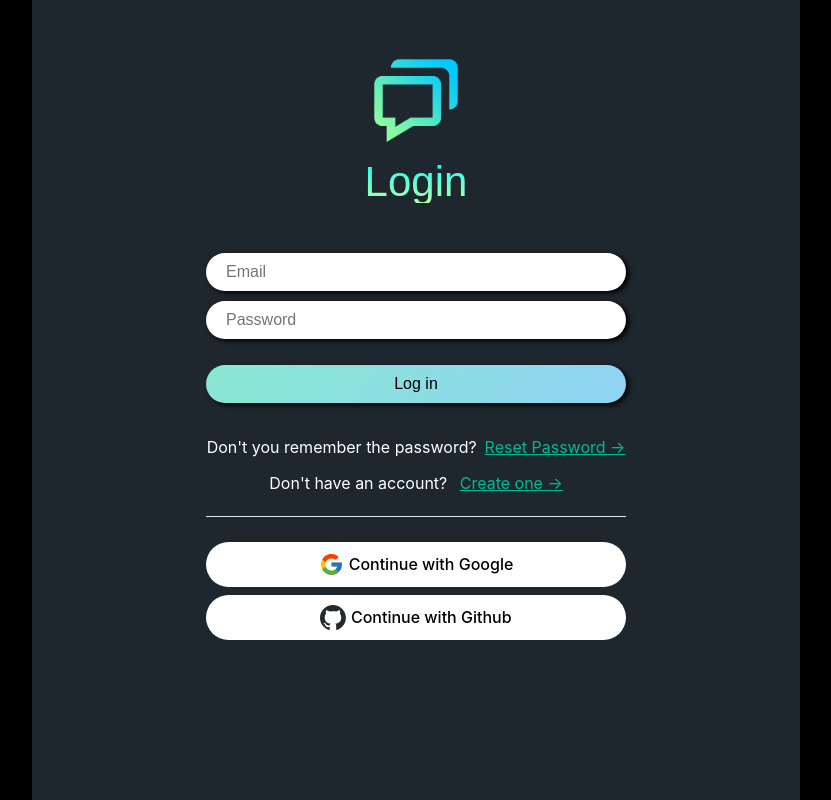
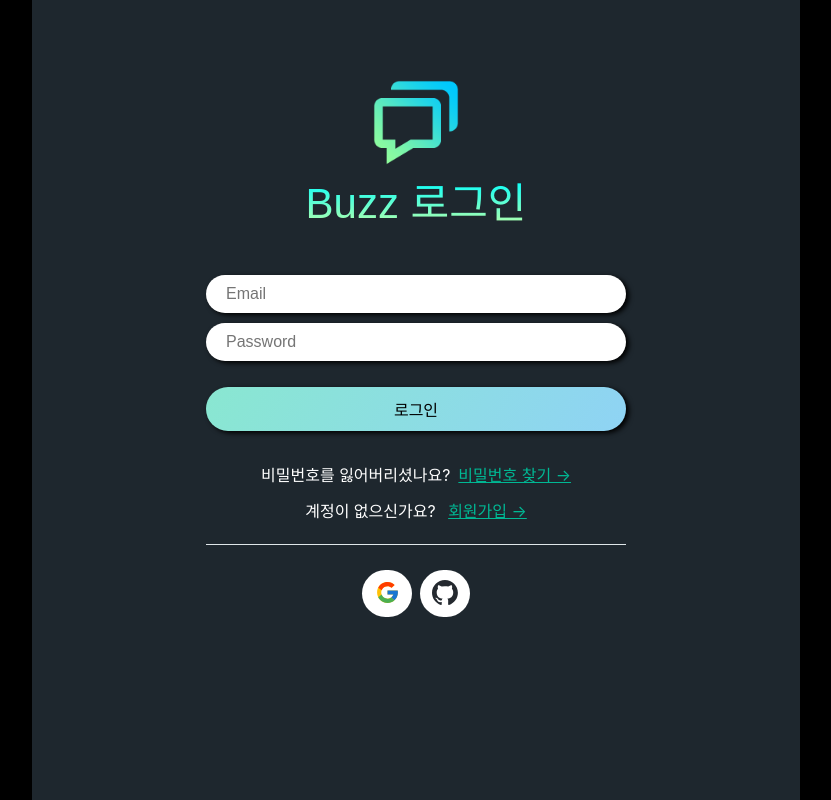
Before and after one commit to sum529-create/buzz-chatly, a React (Vite) app: page /login in a window 1280 px wide. Shown: the whole page, without its empty margins (224-1055 px from the left). Built offline with nearby package versions, Linux system fonts and the light colour scheme; a web font is replaced by a local one.

Commit message:
#bc - 로그인창 영문 -> 한글로 변경

```diff
--- a/src/components/external-login.tsx
+++ b/src/components/external-login.tsx
@@ -2,7 +2,7 @@ import {
   GithubAuthProvider,
   GoogleAuthProvider,
   signInWithPopup,
-  signInWithRedirect,
+  // signInWithRedirect,
 } from "firebase/auth";
 import { useNavigate } from "react-router-dom";
 import styled from "styled-components";
@@ -13,23 +13,25 @@ const BtnWrapper = styled.div`
   border-top: 1px solid #dfe6e9;
   padding-top: 25px;
   display: flex;
-  flex-direction: column;
   width: 100%;
   gap: 0.5rem;
+  justify-content: center;
 `;
 
 const Button = styled.span`
   background-color: #fff;
   font-weight: 500;
-  padding: 10px 20px;
+  padding: 10px;
   border-radius: 50px;
   border: 0;
   color: #000;
-  width: 100%;
+  width: 50px;
+  text-align: center;
+  /* width: 100%;
   display: flex;
   gap: 5px;
   align-items: center;
-  justify-content: center;
+  justify-content: center; */
   cursor: pointer;
 `;
 
@@ -58,11 +60,9 @@ export default function ExternalLogin() {
     <BtnWrapper>
       <Button onClick={() => onClick("google")}>
         <Logo src="/images/google-logo.svg" />
-        Continue with Google
       </Button>
       <Button onClick={() => onClick("github")}>
         <Logo src="/images/github-logo.svg" />
-        Continue with Github
       </Button>
     </BtnWrapper>
   );
--- a/src/routes/create-account.tsx
+++ b/src/routes/create-account.tsx
@@ -73,7 +73,10 @@ export default function CreateAccount() {
 
   return (
     <Wrapper>
-      <Title>Join the Community</Title>
+      <Title>
+        {/* Join the Community */}
+        회원가입
+      </Title>
       <Form onSubmit={onSubmit}>
         <Input
           name="name"
@@ -99,14 +102,11 @@ export default function CreateAccount() {
           type="password"
           required
         />
-        <Input
-          type="submit"
-          value={isLoading ? "Loading..." : "Create Account"}
-        />
+        <Input type="submit" value={isLoading ? "Loading..." : "가입하기"} />
       </Form>
       {error !== "" ? <Error>{error}</Error> : null}
       <Switcher>
-        Already have an account? <Link to="/login">Log in &rarr;</Link>
+        이미 계정이 있으신가요? <Link to="/login">로그인 &rarr;</Link>
       </Switcher>
       <ExternalLogin />
     </Wrapper>
--- a/src/routes/login.tsx
+++ b/src/routes/login.tsx
@@ -66,7 +66,7 @@ export default function Login() {
 
   return (
     <Wrapper>
-      <Title>Login</Title>
+      <Title>Buzz 로그인</Title>
       <Form onSubmit={onSubmit}>
         <Input
           name="email"
@@ -84,16 +84,15 @@ export default function Login() {
           type="password"
           required
         />
-        <Input type="submit" value={isLoading ? "Loading..." : "Log in"} />
+        <Input type="submit" value={isLoading ? "Loading..." : "로그인"} />
       </Form>
       {error !== "" ? <Error>{error}</Error> : null}
       <Switcher>
-        Don't you remember the password?
-        <Link to="/pw-inquiry">Reset Password &rarr;</Link>
+        비밀번호를 잃어버리셨나요?
+        <Link to="/pw-inquiry">비밀번호 찾기 &rarr;</Link>
       </Switcher>
       <Switcher>
-        Don't have an account?{" "}
-        <Link to="/create-account">Create one &rarr;</Link>
+        계정이 없으신가요? <Link to="/create-account">회원가입 &rarr;</Link>
       </Switcher>
       <ExternalLogin />
     </Wrapper>
--- a/src/routes/pw-inquiry.tsx
+++ b/src/routes/pw-inquiry.tsx
@@ -42,7 +42,7 @@ export default function PwInquiry() {
 
   return (
     <Wrapper>
-      <Title>Reset Passwords</Title>
+      <Title>비밀번호 찾기</Title>
       <Form onSubmit={handleResetPassword}>
         <Input
           name="email"
@@ -52,14 +52,11 @@ export default function PwInquiry() {
           type="email"
           required
         />
-        <Input
-          type="submit"
-          value={isLoading ? "Loading..." : "Send Passwords"}
-        />
+        <Input type="submit" value={isLoading ? "Loading..." : "확인"} />
       </Form>
       {error !== "" ? <Error>{error}</Error> : null}
       <Switcher>
-        Return Login <Link to="/Login">Login &rarr;</Link>
+        로그인창으로 <Link to="/Login">로그인 &rarr;</Link>
       </Switcher>
     </Wrapper>
   );
```
